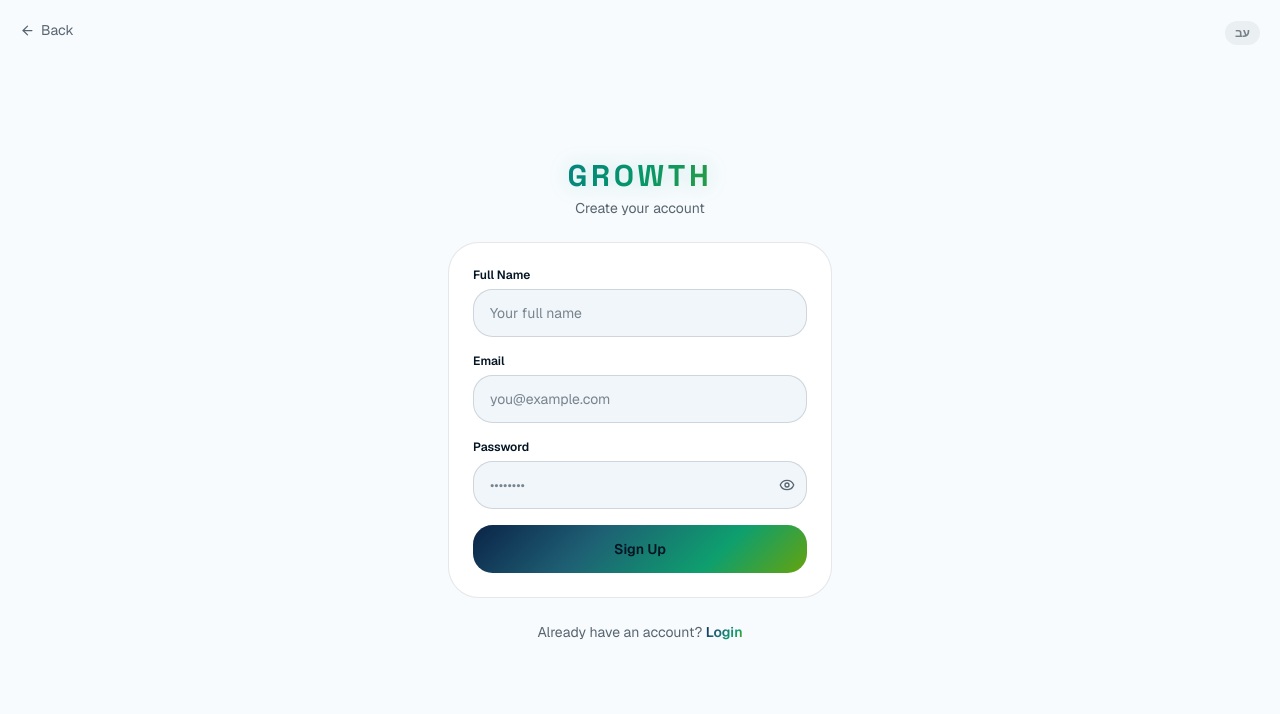
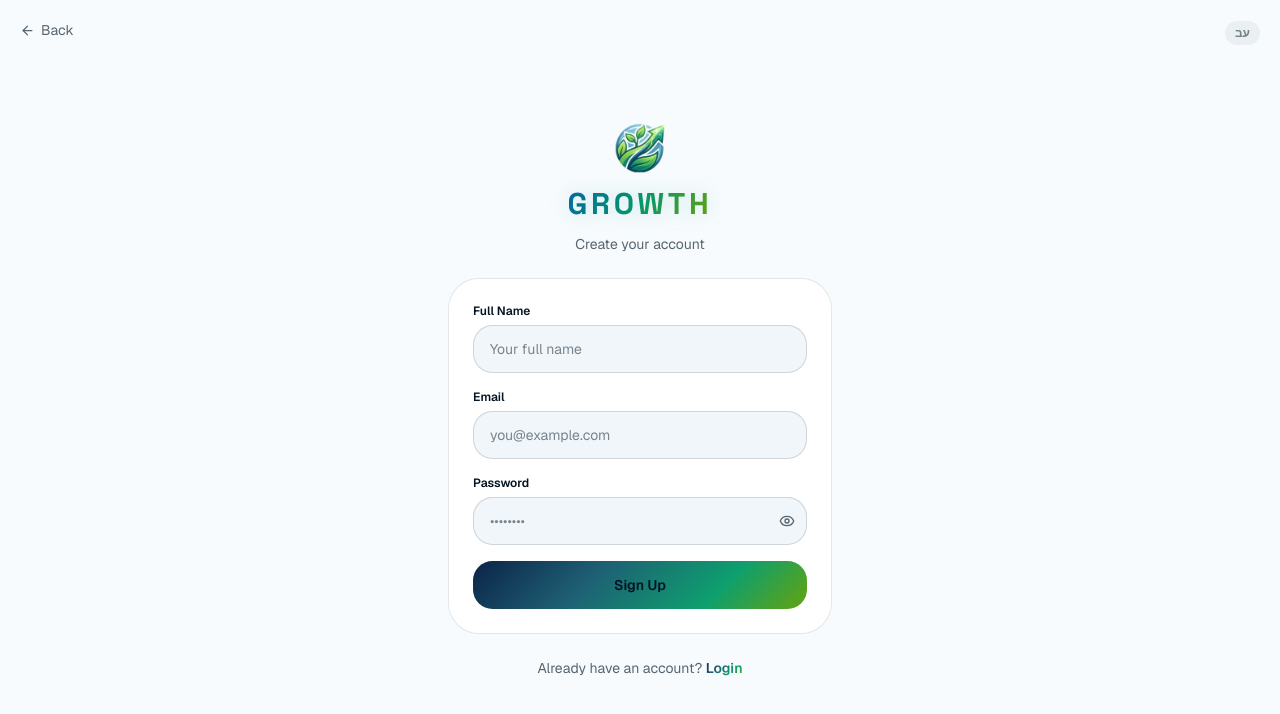
Before and after one commit to Rg707070/growth-claude, a Next.js app: page /signup in a window 1280 px wide. Shown: the top 714 px of the page. Built offline with nearby package versions, Linux system fonts and the light colour scheme.

Commit message:
Add logo to login and signup pages

```diff
--- a/src/app/(auth)/login/page.tsx
+++ b/src/app/(auth)/login/page.tsx
@@ -7,6 +7,7 @@ import { Eye, EyeOff, ArrowRight, Loader2 } from 'lucide-react'
 import { createClient } from '@/lib/supabase/client'
 import { useLang } from '@/lib/lang'
 import { LangToggle } from '@/components/lang-toggle'
+import { GrowthLogo } from '@/components/growth-logo'
 
 export default function LoginPage() {
   const { t, isRTL } = useLang()
@@ -50,7 +51,8 @@ export default function LoginPage() {
       <div className="absolute top-5 end-5 z-10"><LangToggle /></div>
 
       <div className="w-full max-w-sm space-y-6">
-        <div className="text-center space-y-1">
+        <div className="flex flex-col items-center text-center gap-3">
+          <GrowthLogo variant="icon" size={52} />
           <h1 className="text-3xl font-black brand-hero-text">GROWTH</h1>
           <p className="text-sm" style={{ color: 'var(--muted-foreground)' }}>
             {isRTL ? 'כניסה לחשבון' : 'Sign in to your account'}
--- a/src/app/(auth)/signup/page.tsx
+++ b/src/app/(auth)/signup/page.tsx
@@ -7,6 +7,7 @@ import { Eye, EyeOff, ArrowRight, Loader2 } from 'lucide-react'
 import { createClient } from '@/lib/supabase/client'
 import { useLang } from '@/lib/lang'
 import { LangToggle } from '@/components/lang-toggle'
+import { GrowthLogo } from '@/components/growth-logo'
 
 export default function SignupPage() {
   const { t, isRTL } = useLang()
@@ -59,7 +60,8 @@ export default function SignupPage() {
       <div className="absolute top-5 end-5 z-10"><LangToggle /></div>
 
       <div className="w-full max-w-sm space-y-6">
-        <div className="text-center space-y-1">
+        <div className="flex flex-col items-center text-center gap-3">
+          <GrowthLogo variant="icon" size={52} />
           <h1 className="text-3xl font-black brand-hero-text">GROWTH</h1>
           <p className="text-sm" style={{ color: 'var(--muted-foreground)' }}>
             {isRTL ? 'יצירת חשבון חדש' : 'Create your account'}
```
